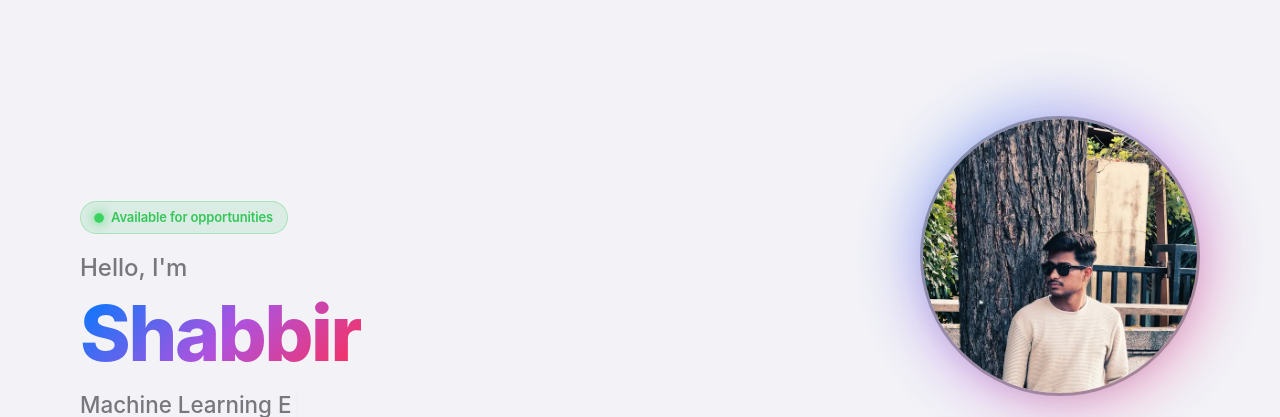
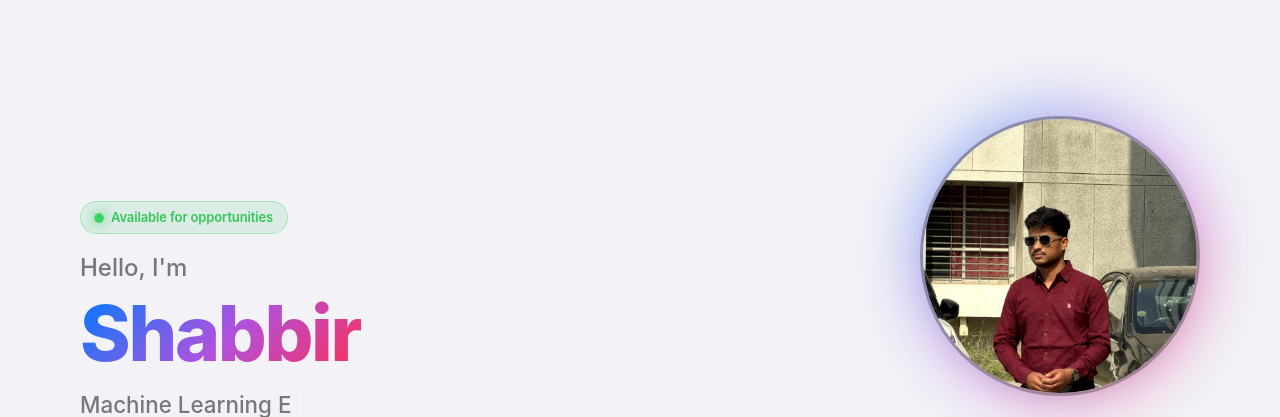
Before and after one commit to shaiiiikh-github/Portfolio, a plain HTML site: page index.html in a window 1280 px wide. Shown: the part 79-496 px from the top of the page. Drawn offline with Linux system fonts and the light colour scheme; no server answers.

Commit message:
refactor(hero): update profile picture references to shabbir2
Update hero picture tag to point to high-resolution shabbir2.webp with shabbir2.jpg fallback.

```diff
--- a/index.html
+++ b/index.html
@@ -93,8 +93,8 @@
           <div class="profile-container" id="profile-card">
             <div class="profile-glow" aria-hidden="true"></div>
             <picture class="profile-picture">
-              <source srcset="assets/shabbir.webp" type="image/webp" />
-              <img src="assets/shabbir.jpg" alt="Photo of Shabbir" class="profile-img" width="600" height="600" fetchpriority="high" decoding="async" />
+              <source srcset="assets/shabbir2.webp" type="image/webp" />
+              <img src="assets/shabbir2.jpg" alt="Photo of Shabbir" class="profile-img" width="600" height="600" fetchpriority="high" decoding="async" />
             </picture>
           </div>
 
```
